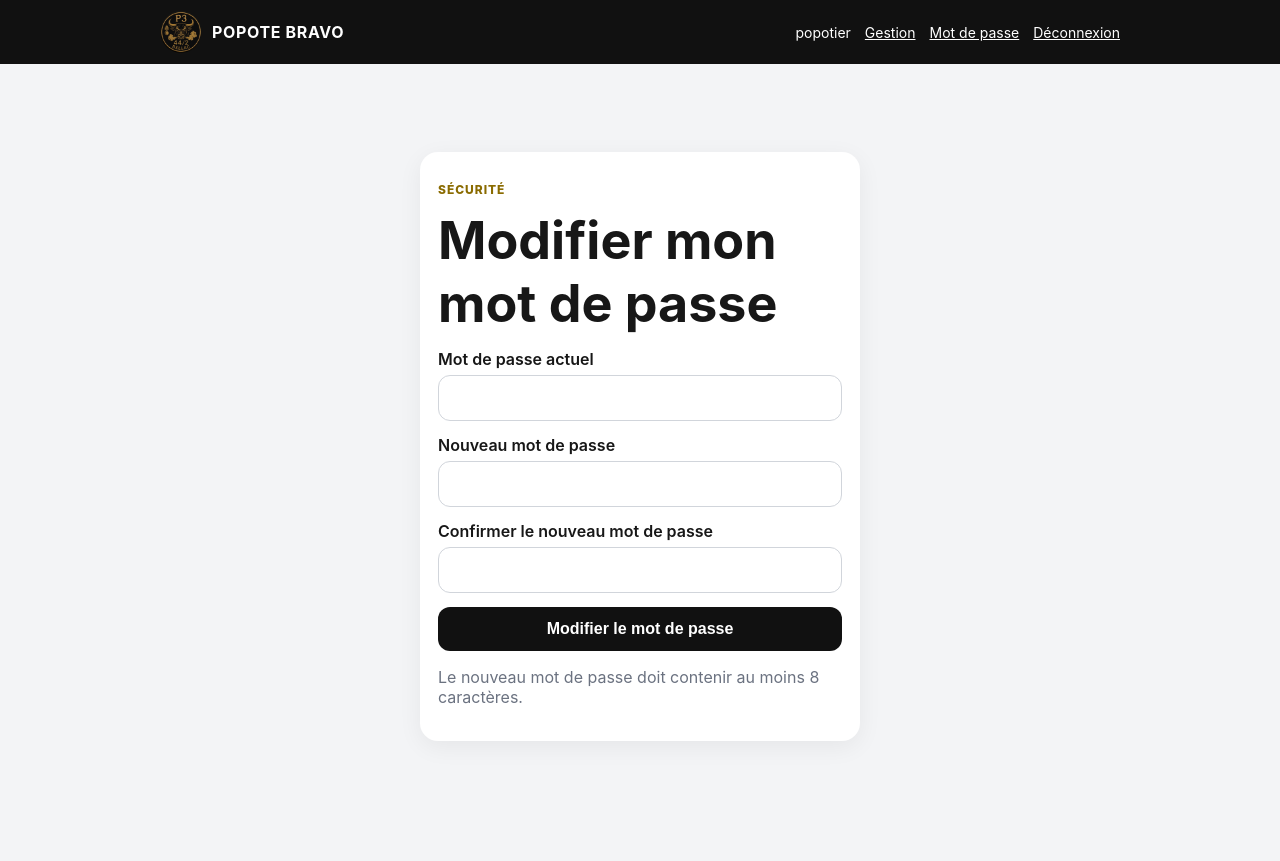
After one commit to Lyhard9696/popote-bravo, a Flask app: page /change-password in a window 1280 px wide. The commit adds this page. Run offline with Flask 3, Linux system fonts and the light colour scheme; the visitor is signed in with stand-in values (Sample User, id 1); data comes from the database, SQL or seed files in the repository.

Commit message:
Ajout changement de mot de passe

```diff
--- a/app.py
+++ b/app.py
@@ -233,6 +233,46 @@ def login():
         session["user_id"] = user["id"]
         return redirect(url_for("admin" if user["is_admin"] else "dashboard"))
     return render_template("login.html")
+
+
+@app.route("/change-password", methods=["GET", "POST"])
+@login_required
+def change_password():
+    user = current_user()
+
+    if request.method == "POST":
+        current_password = request.form.get("current_password", "")
+        new_password = request.form.get("new_password", "")
+        confirm_password = request.form.get("confirm_password", "")
+
+        if not check_password_hash(user["password_hash"], current_password):
+            flash("Le mot de passe actuel est incorrect.", "error")
+            return render_template("change_password.html")
+
+        if len(new_password) < 8:
+            flash("Le nouveau mot de passe doit faire au moins 8 caractères.", "error")
+            return render_template("change_password.html")
+
+        if new_password != confirm_password:
+            flash("Les deux nouveaux mots de passe ne correspondent pas.", "error")
+            return render_template("change_password.html")
+
+        if check_password_hash(user["password_hash"], new_password):
+            flash("Le nouveau mot de passe doit être différent de l'ancien.", "error")
+            return render_template("change_password.html")
+
+        db = get_db()
+        db.execute(
+            "UPDATE users SET password_hash = ? WHERE id = ?",
+            (generate_password_hash(new_password), user["id"])
+        )
+        db.commit()
+        db.close()
+
+        flash("Mot de passe modifié avec succès.", "success")
+        return redirect(url_for("admin" if user["is_admin"] else "dashboard"))
+
+    return render_template("change_password.html")
 
 @app.route("/logout")
 def logout():
--- a/templates/base.html
+++ b/templates/base.html
@@ -19,6 +19,7 @@
         {% else %}
           <a href="{{ url_for('dashboard') }}">Mon ardoise</a>
         {% endif %}
+        <a href="{{ url_for('change_password') }}">Mot de passe</a>
         <a href="{{ url_for('logout') }}">Déconnexion</a>
       </div>
     {% endif %}
--- /dev/null
+++ b/templates/change_password.html
@@ -0,0 +1,41 @@
+
+{% extends "base.html" %}
+{% block title %}Modifier mon mot de passe{% endblock %}
+{% block content %}
+<div class="card narrow">
+  <p class="eyebrow">Sécurité</p>
+  <h1>Modifier mon mot de passe</h1>
+
+  <form method="post">
+    <label>Mot de passe actuel</label>
+    <input
+      name="current_password"
+      type="password"
+      required
+      autocomplete="current-password"
+    >
+
+    <label>Nouveau mot de passe</label>
+    <input
+      name="new_password"
+      type="password"
+      minlength="8"
+      required
+      autocomplete="new-password"
+    >
+
+    <label>Confirmer le nouveau mot de passe</label>
+    <input
+      name="confirm_password"
+      type="password"
+      minlength="8"
+      required
+      autocomplete="new-password"
+    >
+
+    <button type="submit">Modifier le mot de passe</button>
+  </form>
+
+  <p class="muted">Le nouveau mot de passe doit contenir au moins 8 caractères.</p>
+</div>
+{% endblock %}
```
Also changed, not shown: README.md.
